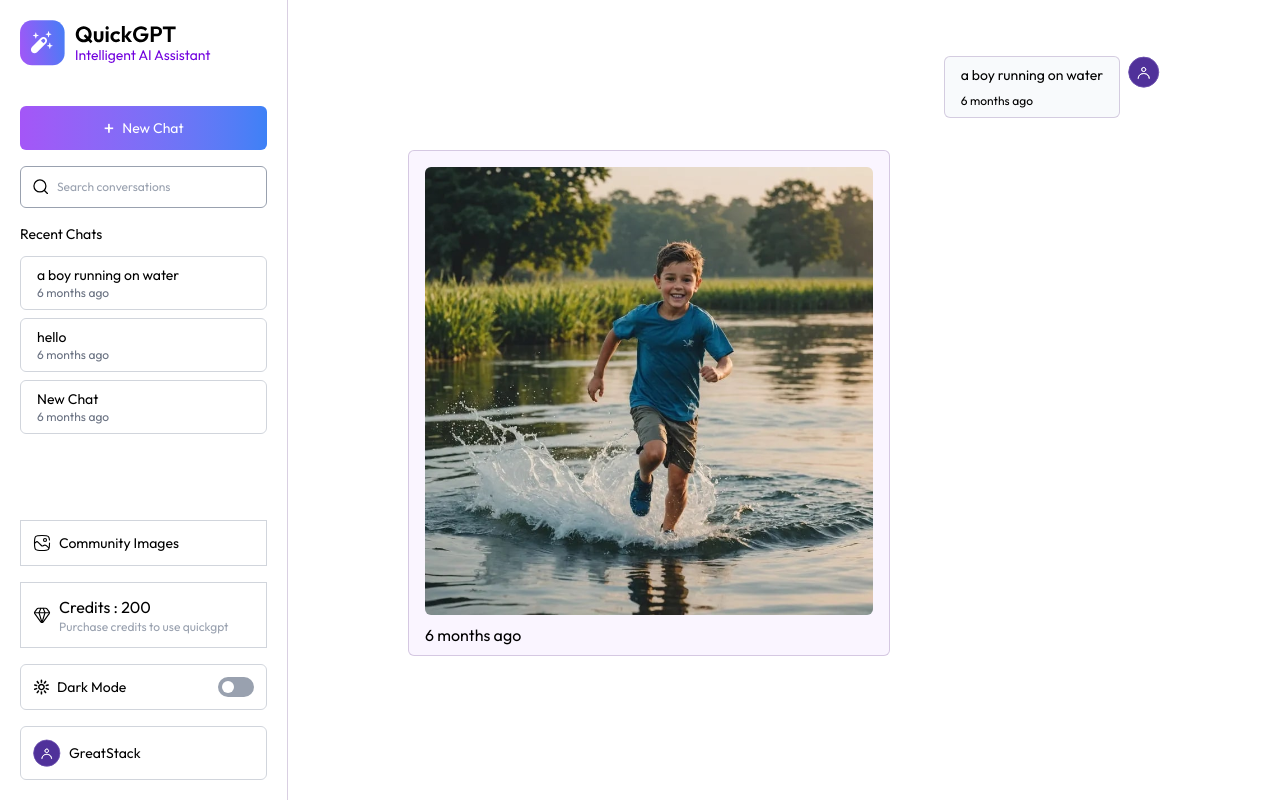
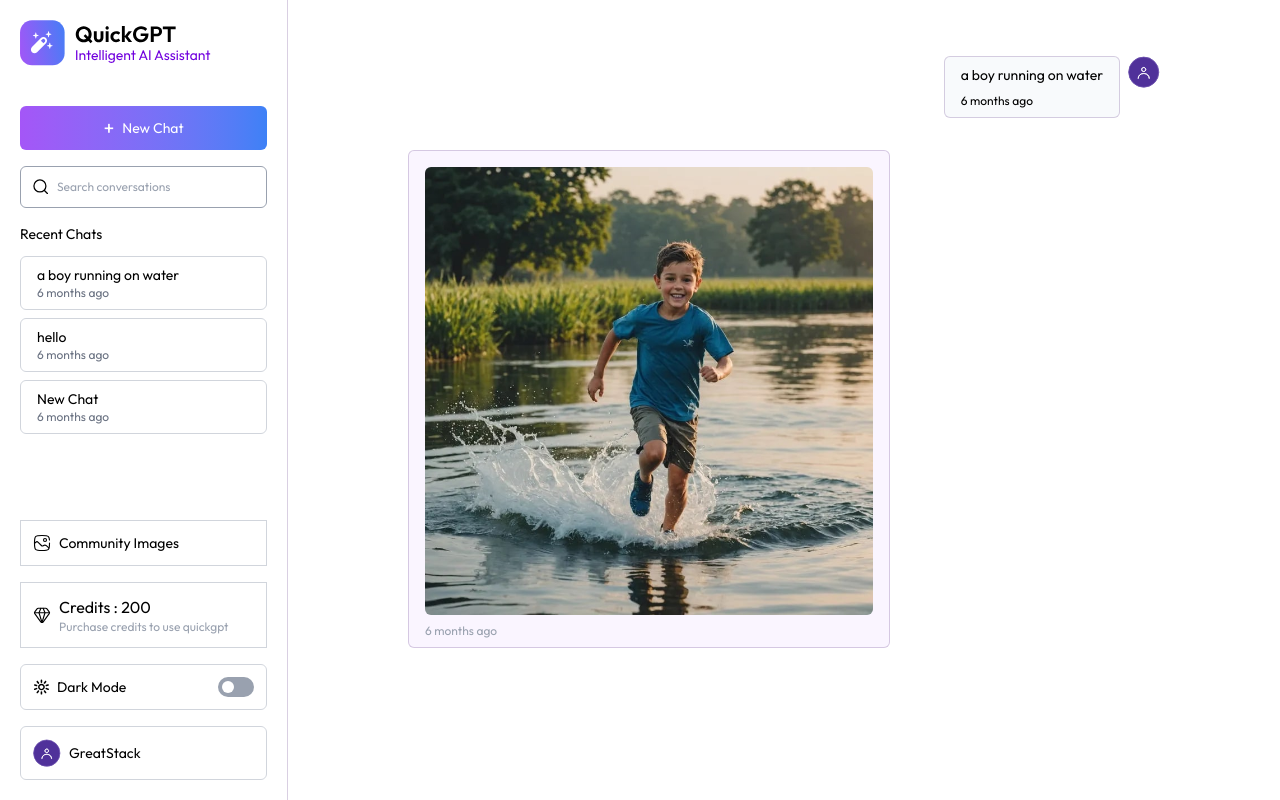
Before and after one commit to asrith-raju/promptiq-ai, a React (Vite) app in the folder client/: page / in a window 1280 px wide. Built offline with nearby package versions, Linux system fonts and the light colour scheme.

Commit message:
client(fix): integrate Prism.js for syntax highlighting and enhance timestamp display in Message component

```diff
--- a/client/src/components/Message.jsx
+++ b/client/src/components/Message.jsx
@@ -1,9 +1,15 @@
-import React from 'react'
+import React, { use, useEffect } from 'react'
 import { assets } from '../assets/assets'
 import moment from 'moment'
 import Markdown from 'react-markdown'
+import Prism from 'prismjs'
 
 const Message = ({message}) => {
+
+  useEffect(() => {
+
+  Prism.highlightAll();
+  },[message.content])
   return (
     <div>
           {message.role === "user" ? (
@@ -23,7 +29,7 @@
                   (
                     <div className='text-sm dark:text-primary reset-tw'> <Markdown>{message.content}</Markdown></div>
                   )}
-                  <span>{moment(message.timestamp).fromNow()}</span>
+                  <span className='text-xs text-gray-400 dark:text-[#B1A6C0]'>{moment(message.timestamp).fromNow()}</span>
             </div>
           )
           }
```
